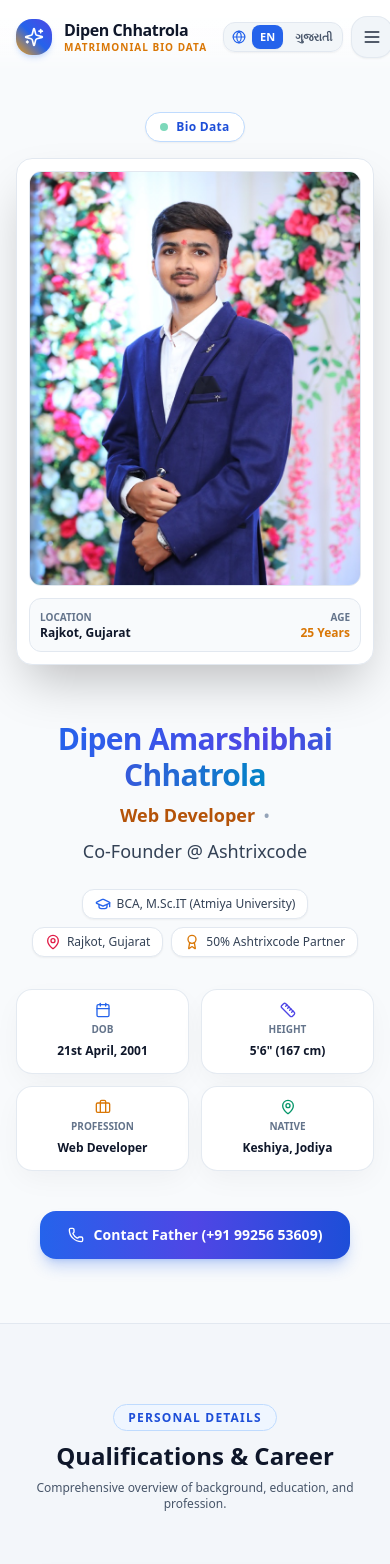
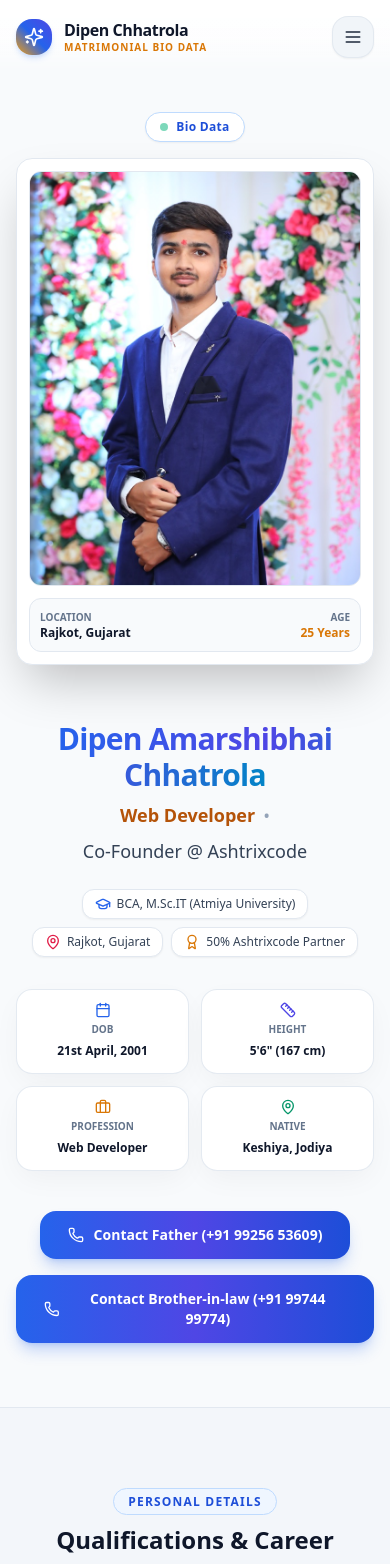
Before and after one commit to dipenchhatrola/dipen-bio-data, a Next.js app: page / in a window 390 px wide. Shown: the top 1564 px of the page. Built offline with nearby package versions, Linux system fonts and the light colour scheme.

Commit message:
Update contact details, remove Google Translate, and style footer signature

```diff
--- a/src/app/globals.css
+++ b/src/app/globals.css
@@ -8,8 +8,6 @@
   }
   body {
     @apply bg-slate-50 text-slate-900 antialiased min-h-screen;
-    top: 0px !important;
-    position: static !important;
   }
   ::selection {
     background-color: #2563eb;
@@ -59,27 +57,3 @@
   -ms-overflow-style: none;
   scrollbar-width: none;
 }
-
-/* Google Translate styling overrides */
-.goog-te-banner-frame.skiptranslate,
-.goog-te-banner-frame {
-  display: none !important;
-}
-.skiptranslate > iframe {
-  display: none !important;
-}
-#google_translate_element {
-  display: none !important;
-}
-.goog-text-highlight {
-  background-color: transparent !important;
-  box-shadow: none !important;
-}
-#goog-gt-tt {
-  display: none !important;
-  visibility: hidden !important;
-}
-.goog-tooltip,
-.goog-tooltip:hover {
-  display: none !important;
-}
--- a/src/components/ContactSection.tsx
+++ b/src/components/ContactSection.tsx
@@ -53,9 +53,9 @@ export const ContactSection: React.FC = () => {
                 <h3 className="text-base sm:text-lg font-extrabold text-slate-900 truncate">
                   Amarshibhai P. Chhatrola
                 </h3>
-                <p className="text-xs text-slate-600 font-medium truncate">
-                  Retired Govt. Employee
-                </p>
+                {/* <p className="text-xs text-slate-600 font-medium truncate">
+                  Retired Govt. Accountant, Finance Department.
+                </p> */}
               </div>
             </div>
 
@@ -70,7 +70,7 @@ export const ContactSection: React.FC = () => {
                 <span>+91 99256 53609</span>
               </motion.a>
 
-              <motion.a
+              {/* <motion.a
                 whileHover={{ scale: 1.03 }}
                 whileTap={{ scale: 0.97 }}
                 href="https://wa.me/919925653609?text=Hello%20Amarshibhai,%20I%20am%20interested%20in%20Dipen's%20Bio%20Data"
@@ -80,7 +80,7 @@ export const ContactSection: React.FC = () => {
               >
                 <MessageSquare className="w-3.5 h-3.5" />
                 <span>WhatsApp</span>
-              </motion.a>
+              </motion.a> */}
             </div>
           </motion.div>
 
@@ -96,14 +96,14 @@ export const ContactSection: React.FC = () => {
               </div>
               <div className="min-w-0 flex-1">
                 <span className="text-xs font-bold text-blue-700 uppercase tracking-wider block">
-                  Jijaji
+                  Brother-In-Law
                 </span>
                 <h3 className="text-base sm:text-lg font-extrabold text-slate-900 truncate">
                   Divyesh A. Bhimani
                 </h3>
-                <p className="text-xs text-slate-600 font-medium truncate">
+                {/* <p className="text-xs text-slate-600 font-medium truncate">
                   IT Engineer
-                </p>
+                </p> */}
               </div>
             </div>
 
@@ -118,7 +118,7 @@ export const ContactSection: React.FC = () => {
                 <span>+91 99744 99774</span>
               </motion.a>
 
-              <motion.a
+              {/* <motion.a
                 whileHover={{ scale: 1.03 }}
                 whileTap={{ scale: 0.97 }}
                 href="https://wa.me/919974499774?text=Hello%20Divyesh,%20I%20am%20interested%20in%20Dipen's%20Bio%20Data"
@@ -128,7 +128,7 @@ export const ContactSection: React.FC = () => {
               >
                 <MessageSquare className="w-3.5 h-3.5" />
                 <span>WhatsApp</span>
-              </motion.a>
+              </motion.a> */}
             </div>
           </motion.div>
 
@@ -149,9 +149,9 @@ export const ContactSection: React.FC = () => {
                 <h3 className="text-base sm:text-lg font-extrabold text-slate-900 truncate">
                   Prafullbhai A. Bhalodiya
                 </h3>
-                <p className="text-xs text-slate-600 font-medium truncate">
+                {/* <p className="text-xs text-slate-600 font-medium truncate">
                   Maternal Family Contact
-                </p>
+                </p> */}
               </div>
             </div>
 
@@ -166,7 +166,7 @@ export const ContactSection: React.FC = () => {
                 <span>+91 98793 39682</span>
               </motion.a>
 
-              <motion.a
+              {/* <motion.a
                 whileHover={{ scale: 1.03 }}
                 whileTap={{ scale: 0.97 }}
                 href="https://wa.me/919879339682?text=Hello%20Prafulbhai,%20I%20am%20interested%20in%20Dipen's%20Bio%20Data"
@@ -176,7 +176,7 @@ export const ContactSection: React.FC = () => {
               >
                 <MessageSquare className="w-3.5 h-3.5" />
                 <span>WhatsApp</span>
-              </motion.a>
+              </motion.a> */}
             </div>
           </motion.div>
 
--- a/src/components/FamilySection.tsx
+++ b/src/components/FamilySection.tsx
@@ -8,7 +8,7 @@ export const FamilySection: React.FC = () => {
     {
       role: 'Father',
       name: 'Mr. Amarshibhai Parsottambhai Chhatrola',
-      occupation: 'Retired Govt. Employee',
+      occupation: 'Retired Govt. Accountant, Finance Department',
       icon: Shield,
     },
     {
--- a/src/components/Footer.tsx
+++ b/src/components/Footer.tsx
@@ -5,23 +5,6 @@ import { Sparkles, Phone, MessageSquare, ArrowUp } from 'lucide-react';
 
 export const Footer: React.FC = () => {
   const [showFloatingBtn, setShowFloatingBtn] = useState(false);
-  const [isGujarati, setIsGujarati] = useState(false);
-
-  useEffect(() => {
-    const checkLang = () => {
-      const match = document.cookie.match(/(?:^|; )googtrans=([^;]*)/);
-      setIsGujarati(!!(match && match[1].includes('/gu')));
-    };
-
-    checkLang();
-
-    const handleLangChange = (e: any) => {
-      setIsGujarati(e.detail?.lang === 'gu');
-    };
-
-    window.addEventListener('languageChange', handleLangChange);
-    return () => window.removeEventListener('languageChange', handleLangChange);
-  }, []);
 
   useEffect(() => {
     const handleScroll = () => {
@@ -70,14 +53,10 @@ export const Footer: React.FC = () => {
                 </div>
                 <div>
                   <span className="text-base font-extrabold text-white group-hover:text-blue-400 transition">
-                    <span className="notranslate" translate="no">
-                      {isGujarati ? 'દિપેન છત્રોલા' : 'Dipen Chhatrola'}
-                    </span>
+                    Dipen Chhatrola
                   </span>
                   <span className="block text-[10px] text-amber-400 font-bold tracking-widest uppercase">
-                    <span className="notranslate" translate="no">
-                      {isGujarati ? 'મેટ્રિમોનિયલ બાયો ડેટા' : 'Matrimonial Bio Data'}
-                    </span>
+                    Matrimonial Bio Data
                   </span>
                 </div>
               </Link>
@@ -140,7 +119,7 @@ export const Footer: React.FC = () => {
                   </div>
                 </a>
 
-                <a
+                {/* <a
                   href="https://wa.me/919925653609"
                   target="_blank"
                   rel="noreferrer"
@@ -151,21 +130,57 @@ export const Footer: React.FC = () => {
                     <span className="block text-[10px] text-slate-400 font-semibold">WhatsApp Chat</span>
                     <span className="font-bold text-xs text-white">Send Message</span>
                   </div>
+                </a> */}
+              </div>
+              <div className="space-y-2">
+                <a
+                  href="tel:+919974499774"
+                  className="flex items-center gap-2.5 p-2.5 rounded-xl bg-slate-800 hover:bg-slate-700/80 border border-slate-700 text-slate-200 transition group"
+                >
+                  <Phone className="w-4 h-4 text-blue-400 group-hover:scale-110 transition" />
+                  <div>
+                    <span className="block text-[10px] text-slate-400 font-semibold">Brother-in-law</span>
+                    <span className="font-bold text-xs text-white">+91 99744 99774</span>
+                  </div>
                 </a>
+
+                {/* <a
+                  href="https://wa.me/919974499774"
+                  target="_blank"
+                  rel="noreferrer"
+                  className="flex items-center gap-2.5 p-2.5 rounded-xl bg-slate-800 hover:bg-slate-700/80 border border-slate-700 text-slate-200 transition group"
+                >
+                  <MessageSquare className="w-4 h-4 text-emerald-400 group-hover:scale-110 transition" />
+                  <div>
+                    <span className="block text-[10px] text-slate-400 font-semibold">WhatsApp Chat</span>
+                    <span className="font-bold text-xs text-white">Send Message</span>
+                  </div>
+                </a> */}
               </div>
             </div>
 
           </div>
 
           {/* Footer Bottom Bar */}
-          <div className="pt-6 flex items-center justify-between gap-4 text-[11px] text-slate-400">
+          <div className="pt-6 flex flex-col sm:flex-row items-center justify-between gap-3 text-[11px] text-slate-400">
             <p>
-              © {new Date().getFullYear()}{' '}
-              <span className="notranslate" translate="no">
-                {isGujarati ? 'દિપેન છત્રોલા' : 'Dipen Chhatrola'}
-              </span>{' '}
-              • All rights reserved.
+              © {new Date().getFullYear()} <span className="text-slate-300 font-semibold">Dipen Chhatrola</span> • All rights reserved.
             </p>
+
+            <div className="inline-flex items-center gap-1.5 px-3 py-1 rounded-full bg-slate-800/80 border border-slate-700/80 shadow-sm">
+              <span className="text-slate-400 font-medium">
+                Designed by
+              </span>
+              <a
+                href="https://ashtrixcode.com"
+                target="_blank"
+                rel="noreferrer"
+                className="font-black tracking-wider bg-clip-text text-transparent bg-gradient-to-r from-sky-400 via-blue-400 to-indigo-300 hover:from-sky-300 hover:to-indigo-200 hover:underline decoration-sky-400/40 underline-offset-2 transition-all duration-300"
+              >
+                ASHTRIXCODE
+              </a>
+              <Sparkles className="w-3 h-3 text-amber-400" />
+            </div>
           </div>
 
         </div>
--- a/src/components/GoogleTranslate.tsx
+++ /dev/null
@@ -1,132 +0,0 @@
-'use client';
-
-import React, { useEffect, useState } from 'react';
-import { Globe } from 'lucide-react';
-
-interface GoogleTranslateProps {
-  className?: string;
-  isFullWidth?: boolean;
-}
-
-export const GoogleTranslate: React.FC<GoogleTranslateProps> = ({
-  className = '',
-  isFullWidth = false,
-}) => {
-  const [currentLang, setCurrentLang] = useState<'en' | 'gu'>('en');
-
-  useEffect(() => {
-    // Detect existing selected language from cookie
-    const match = document.cookie.match(/(?:^|; )googtrans=([^;]*)/);
-    if (match && match[1].includes('/gu')) {
-      setCurrentLang('gu');
-    } else {
-      setCurrentLang('en');
-    }
-
-    const handleLangChange = (e: any) => {
-      if (e.detail?.lang) {
-        setCurrentLang(e.detail.lang);
-      }
-    };
-
-    window.addEventListener('languageChange', handleLangChange);
-    return () => window.removeEventListener('languageChange', handleLangChange);
-  }, []);
-
-  const changeLanguage = (lang: 'en' | 'gu') => {
-    setCurrentLang(lang);
-    const cookieVal = lang === 'gu' ? '/en/gu' : '/en/en';
-
-    // 1. Set cookie for all paths and hostnames
-    document.cookie = `googtrans=${cookieVal}; path=/;`;
-    const hostname = window.location.hostname;
-    if (hostname && hostname !== 'localhost') {
-      document.cookie = `googtrans=${cookieVal}; path=/; domain=.${hostname};`;
-      document.cookie = `googtrans=${cookieVal}; path=/; domain=${hostname};`;
-    }
-
-    // 2. Dispatch custom event for components to sync accurately
-    if (typeof window !== 'undefined') {
-      window.dispatchEvent(new CustomEvent('languageChange', { detail: { lang } }));
-    }
-
-    // 3. Try direct DOM combo selection if available
-    const selectEl = document.querySelector('.goog-te-combo') as HTMLSelectElement | null;
-    if (selectEl) {
-      selectEl.value = lang;
-      selectEl.dispatchEvent(new Event('change'));
-    } else {
-      // 4. Fallback reload
-      window.location.reload();
-    }
-  };
-
-  if (isFullWidth) {
-    return (
-      <div className={`p-3 rounded-2xl bg-slate-100 border border-slate-200/90 shadow-sm ${className}`}>
-        <div className="flex items-center gap-2 mb-2 px-1 text-slate-700 font-bold text-xs">
-          <Globe className="w-4 h-4 text-blue-600" />
-          <span>Select Language / ભાષા પસંદ કરો</span>
-        </div>
-        <div className="grid grid-cols-2 gap-2">
-          <button
-            type="button"
-            onClick={() => changeLanguage('en')}
-            className={`py-2.5 px-3 rounded-xl text-xs font-extrabold transition text-center ${
-              currentLang === 'en'
-                ? 'bg-blue-600 text-white shadow-md shadow-blue-600/25'
-                : 'bg-white text-slate-700 hover:bg-slate-50 border border-slate-200'
-            }`}
-          >
-            English
-          </button>
-          <button
-            type="button"
-            onClick={() => changeLanguage('gu')}
-            className={`py-2.5 px-3 rounded-xl text-xs font-extrabold transition text-center ${
-              currentLang === 'gu'
-                ? 'bg-blue-600 text-white shadow-md shadow-blue-600/25'
-                : 'bg-white text-slate-700 hover:bg-slate-50 border border-slate-200'
-            }`}
-          >
-            ગુજરાતી
-          </button>
-        </div>
-      </div>
-    );
-  }
-
-  return (
-    <div
-      className={`flex items-center gap-1 p-0.5 rounded-xl bg-slate-100/90 border border-slate-200 shadow-sm text-xs font-bold shrink-0 ${className}`}
-    >
-      <div className="pl-1.5 pr-0.5 text-blue-600 flex items-center">
-        <Globe className="w-3.5 h-3.5" />
-      </div>
-      <button
-        type="button"
-        onClick={() => changeLanguage('en')}
-        className={`px-2 py-1 rounded-lg text-[11px] font-extrabold transition ${
-          currentLang === 'en'
-            ? 'bg-blue-600 text-white shadow-sm'
-            : 'text-slate-600 hover:text-slate-900'
-        }`}
-        title="English"
-      >
-        EN
-      </button>
-      <button
-        type="button"
-        onClick={() => changeLanguage('gu')}
-        className={`px-2 py-1 rounded-lg text-[11px] font-extrabold transition ${
-          currentLang === 'gu'
-            ? 'bg-blue-600 text-white shadow-sm'
-            : 'text-slate-600 hover:text-slate-900'
-        }`}
-        title="ગુજરાતીમાં અનુવાદ"
-      >
-        ગુજરાતી
-      </button>
-    </div>
-  );
-};
--- a/src/components/HeroSection.tsx
+++ b/src/components/HeroSection.tsx
@@ -93,6 +93,15 @@ export const HeroSection: React.FC = () => {
                 <Phone className="w-4 h-4" />
                 <span>Contact Father (+91 99256 53609)</span>
               </motion.a>
+              <motion.a
+                whileHover={{ scale: 1.04 }}
+                whileTap={{ scale: 0.96 }}
+                href="tel:+919974499774"
+                className="flex items-center gap-2.5 px-7 py-3.5 text-sm font-bold rounded-2xl bg-gradient-to-r from-blue-600 via-indigo-600 to-blue-700 text-white shadow-lg shadow-blue-600/25 transition"
+              >
+                <Phone className="w-4 h-4" />
+                <span>Contact Brother-in-law (+91 99744 99774)</span>
+              </motion.a>
             </div>
           </motion.div>
 
--- a/src/components/Navbar.tsx
+++ b/src/components/Navbar.tsx
@@ -2,13 +2,11 @@ import React, { useState, useEffect } from 'react';
 import { NavLink, Link, useLocation } from 'react-router-dom';
 import { motion, AnimatePresence } from 'framer-motion';
 import { Phone, Sparkles, Menu, X, User, Heart, Landmark, Camera, ChevronRight } from 'lucide-react';
-import { GoogleTranslate } from './GoogleTranslate';
 
 export const Navbar: React.FC = () => {
   const [scrolled, setScrolled] = useState(false);
   const [mobileMenuOpen, setMobileMenuOpen] = useState(false);
   const [activeSection, setActiveSection] = useState('about');
-  const [isGujarati, setIsGujarati] = useState(false);
   const location = useLocation();
 
   const navLinks = [
@@ -19,22 +17,6 @@ export const Navbar: React.FC = () => {
     { name: 'Photos', path: '/photos', id: 'photos', icon: Camera },
     { name: 'Contact', path: '/contact', id: 'contact', icon: Phone },
   ];
-
-  useEffect(() => {
-    const checkLang = () => {
-      const match = document.cookie.match(/(?:^|; )googtrans=([^;]*)/);
-      setIsGujarati(!!(match && match[1].includes('/gu')));
-    };
-
-    checkLang();
-
-    const handleLangChange = (e: any) => {
-      setIsGujarati(e.detail?.lang === 'gu');
-    };
-
-    window.addEventListener('languageChange', handleLangChange);
-    return () => window.removeEventListener('languageChange', handleLangChange);
-  }, []);
 
   useEffect(() => {
     const handleScroll = () => {
@@ -102,14 +84,10 @@ export const Navbar: React.FC = () => {
             </motion.div>
             <div>
               <span className="text-base sm:text-lg font-extrabold tracking-tight text-slate-900 group-hover:text-blue-600 transition block leading-tight">
-                <span className="notranslate" translate="no">
-                  {isGujarati ? 'દિપેન છત્રોલા' : 'Dipen Chhatrola'}
-                </span>
+                Dipen Chhatrola
               </span>
               <span className="text-[10px] text-amber-600 font-bold tracking-widest uppercase block">
-                <span className="notranslate" translate="no">
-                  {isGujarati ? 'મેટ્રિમોનિયલ બાયો ડેટા' : 'Matrimonial Bio Data'}
-                </span>
+                Matrimonial Bio Data
               </span>
             </div>
           </Link>
@@ -135,11 +113,8 @@ export const Navbar: React.FC = () => {
             })}
           </nav>
 
-          {/* Action Area: Language Selector + Call Father + Mobile Toggle Button */}
+          {/* Action Area: Call Father + Mobile Toggle Button */}
           <div className="flex items-center gap-2 sm:gap-3 shrink-0">
-            {/* Google Translate Language Selector */}
-            <GoogleTranslate />
-
             {/* Desktop Action Button: Call Father */}
             <motion.a
               whileHover={{ scale: 1.04 }}
@@ -199,14 +174,10 @@ export const Navbar: React.FC = () => {
                   </div>
                   <div>
                     <span className="text-sm font-extrabold text-slate-900 block leading-tight">
-                      <span className="notranslate" translate="no">
-                        {isGujarati ? 'દિપેન છત્રોલા' : 'Dipen Chhatrola'}
-                      </span>
+                      Dipen Chhatrola
                     </span>
                     <span className="text-[9px] text-amber-600 font-bold uppercase tracking-wider block">
-                      <span className="notranslate" translate="no">
-                        {isGujarati ? 'મેટ્રિમોનિયલ બાયો ડેટા' : 'Matrimonial Bio Data'}
-                      </span>
+                      Matrimonial Bio Data
                     </span>
                   </div>
                 </div>
@@ -246,11 +217,8 @@ export const Navbar: React.FC = () => {
                 })}
               </div>
 
-              {/* Sidebar Footer: Language Selector & Call Action */}
+              {/* Sidebar Footer: Call Action */}
               <div className="p-4 border-t border-slate-100 bg-slate-50/50 space-y-3">
-                {/* Language Switcher inside Mobile Drawer */}
-                <GoogleTranslate isFullWidth />
-
                 <a
                   href="tel:+919925653609"
                   className="w-full flex items-center justify-center gap-3 px-4 py-3.5 rounded-2xl bg-gradient-to-r from-blue-600 via-indigo-600 to-blue-700 text-white font-bold text-xs shadow-lg shadow-blue-600/25 border border-blue-500/30"
```
Also changed, not shown: src/app/layout.tsx (+0 -24 lines), src/components/Preloader.tsx (+2 -8 lines).
